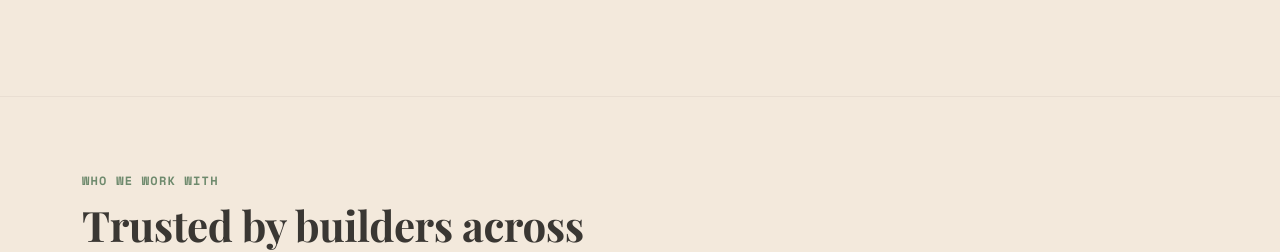
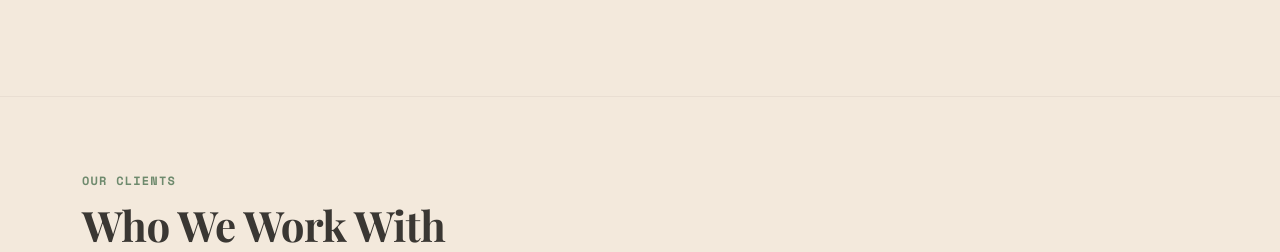
Before and after one commit to Jyot1703/jdbscaffolding-website-, a plain HTML site: page index.html in a window 1280 px wide. Shown: the part 2461-2713 px from the top of the page. Drawn offline with nearby package versions, Linux system fonts and the light colour scheme.

Commit message:
Update index.html

```diff
--- a/index.html
+++ b/index.html
@@ -1042,8 +1042,8 @@
 <section class="clients" id="clients">
   <div class="wrap">
     <div class="sec-head reveal">
-      <span class="eyebrow">Who we work with</span>
-      <h2>Trusted by builders across Victoria</h2>
+      <span class="eyebrow">Our Clients</span>
+      <h2>Who We Work With</h2>
     </div>
     <div class="client-strip">
       <div class="client-logo reveal"><img src="client-01.png" alt="Client logo" onerror="this.style.display='none'; this.nextElementSibling.style.display='flex';"><span style="display:none;">Add logo</span></div>
```
